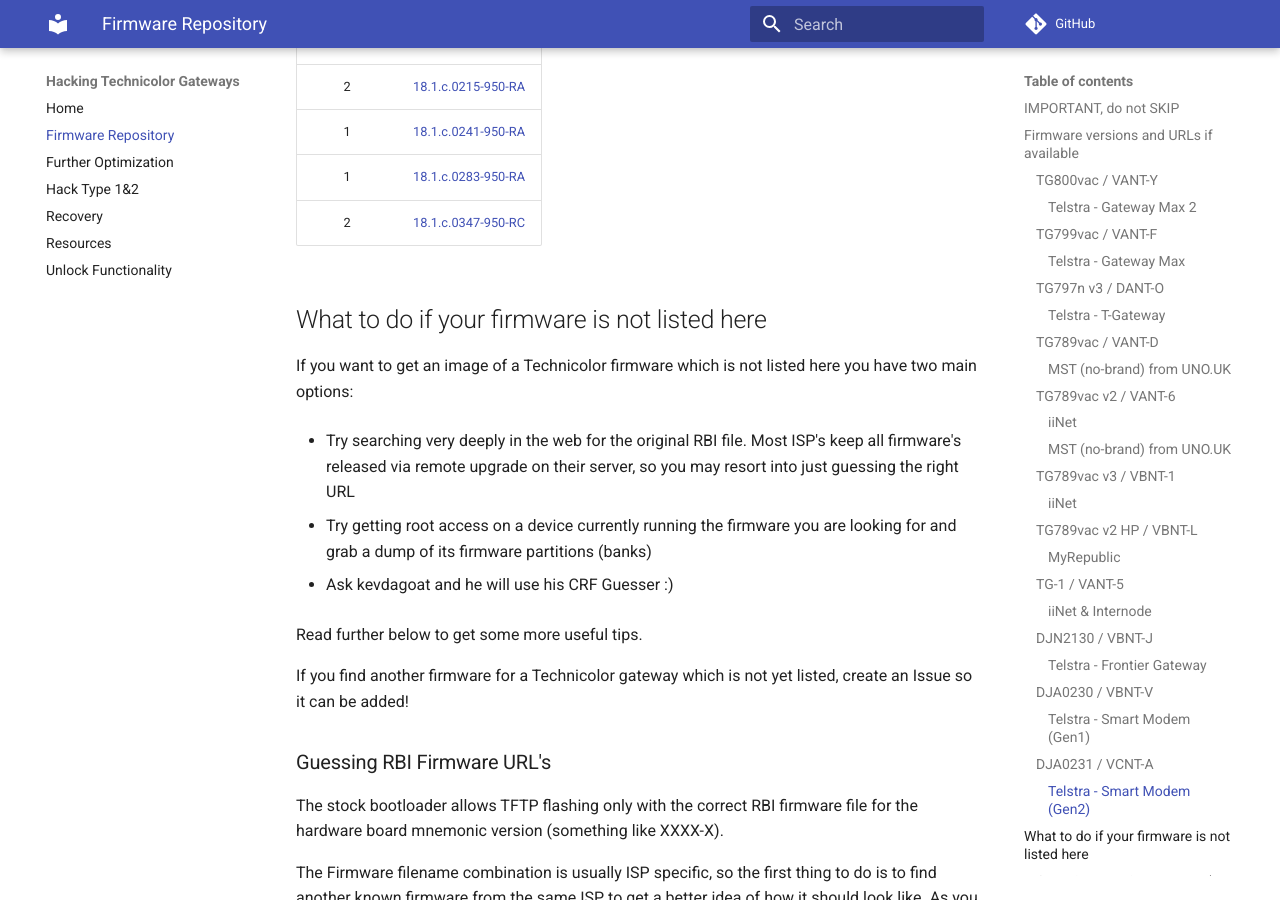
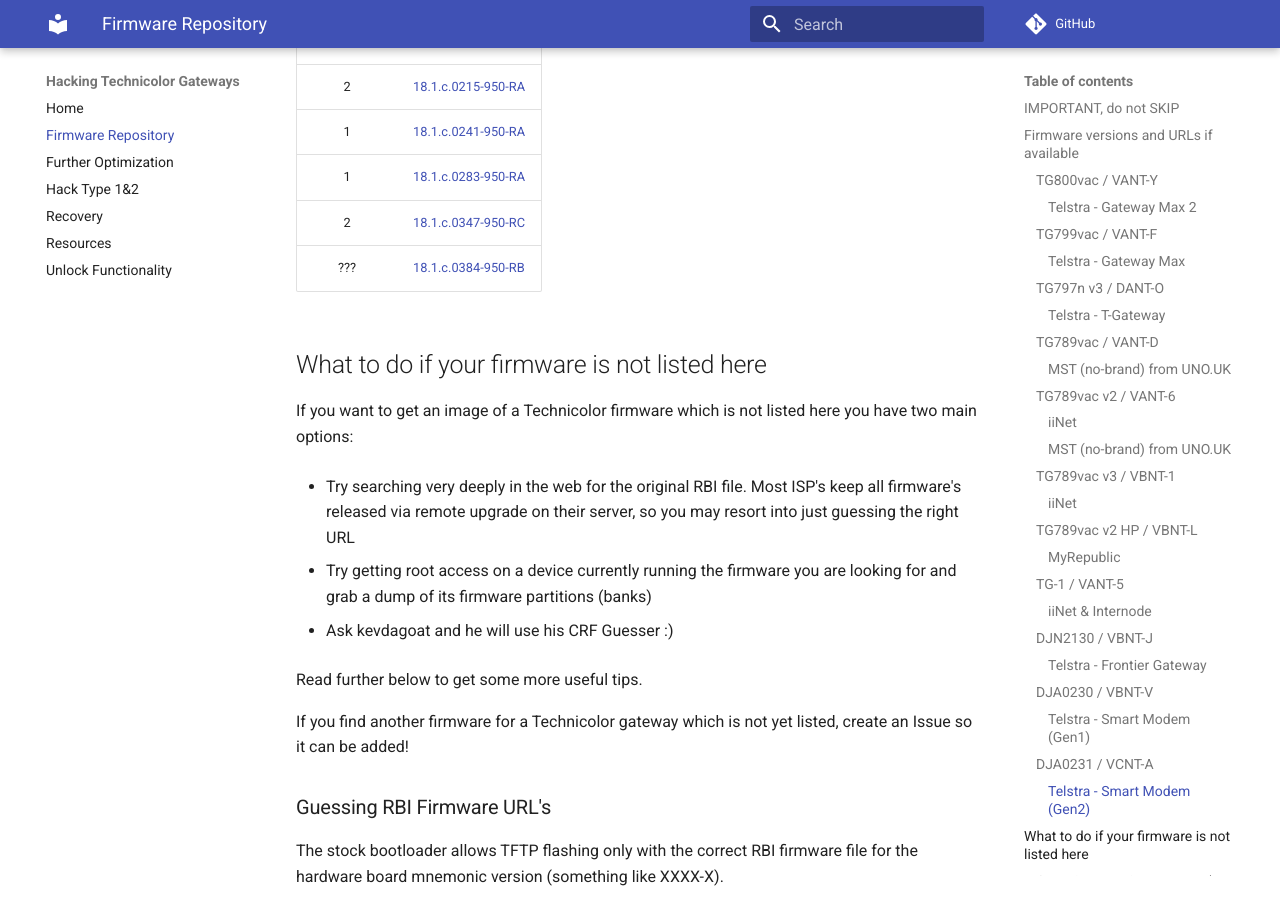
Before and after one commit to hack-technicolor/hack-technicolor, an MkDocs documentation site: the page built from docs/Firmware Repository.md, in a window 1280 px wide and 900 px high, scrolled down 5175 px. Built offline with MkDocs 1.6.1 and Material for MkDocs 9.7.7, drawn with Linux system fonts in a browser that asks for light colours; comment, search, counter and statistics services are not loaded.

Commit message:
Add vcnt-a 18.1.c.0384-950-RB

```diff
--- a/docs/Firmware Repository.md
+++ b/docs/Firmware Repository.md
@@ -157,6 +157,7 @@
 | 1      | [18.1.c.0241-950-RA](http://fwstore.bdms.telstra.net/Technicolor_vcnt-a_CRF899-18.1.c.0241-950-RA/vcnt-a_CRF899-18.1.c.0241-950-RA.rbi) |
 | 1      | [18.1.c.0283-950-RA](http://fwstore.bdms.telstra.net/Technicolor_vcnt-a_CRF916-18.1.c.0283-950-RA/vcnt-a_CRF916-18.1.c.0283-950-RA.rbi) |
 | 2      | [18.1.c.0347-950-RC](http://fwstore.bdms.telstra.net/Technicolor_vcnt-a_CRF947-18.1.c.0347-950-RC/vcnt-a_CRF947-18.1.c.0347-950-RC.rbi) |
+| ???    | [18.1.c.0384-950-RB](http://fwstore.bdms.telstra.net/Technicolor_vcnt-a_CRF964-18.1.c.0384-950-RB/vcnt-a_CRF964-18.1.c.0384-950-RB.rbi) |
 
 ## What to do if your firmware is not listed here
 
```
